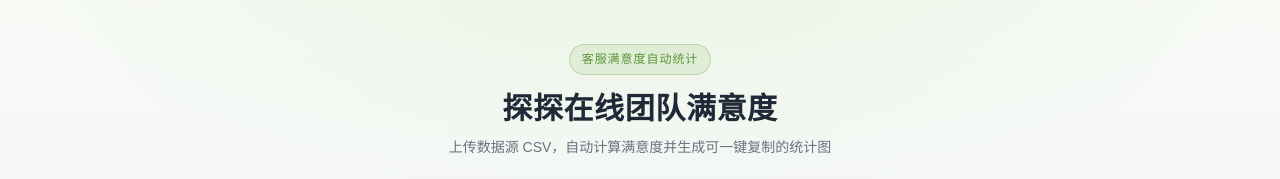
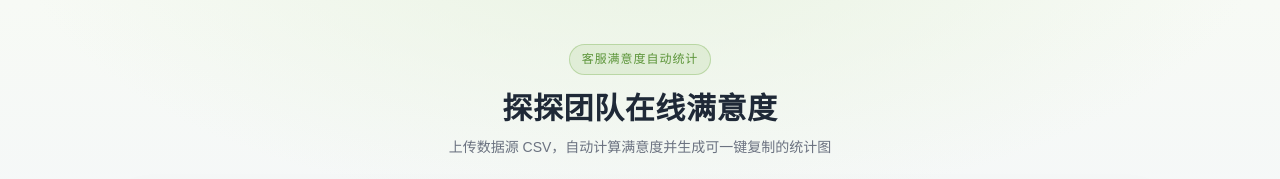
Before and after one commit to 1411430556/csat-dashboard, a Vue app: page / in a window 1280 px wide. Shown: the top 179 px of the page. Built offline with nearby package versions, Linux system fonts and the light colour scheme; no server answers; a web font is replaced by a local one.

Commit message:
chore: 统一项目命名为「探探团队在线满意度」

```diff
--- a/index.html
+++ b/index.html
@@ -6,7 +6,7 @@
     <link rel="icon" type="image/svg+xml" href="/favicon.svg" />
     <!-- 每日一言接口域名预解析：省掉首次请求时的 DNS 查询时间 -->
     <link rel="dns-prefetch" href="https://api.shwgij.com" />
-    <title>探探在线团队满意度</title>
+    <title>探探团队在线满意度</title>
   </head>
   <body>
     <div id="app"></div>
--- a/package.json
+++ b/package.json
@@ -3,7 +3,7 @@
   "private": true,
   "version": "1.0.0",
   "type": "module",
-  "description": "探探在线团队满意度自动计算",
+  "description": "探探团队在线满意度自动计算",
   "packageManager": "pnpm@12.5.1",
   "scripts": {
     "dev": "vite",
--- a/src/views/HomeView.vue
+++ b/src/views/HomeView.vue
@@ -2,7 +2,7 @@
   <main class="page">
     <header class="hero">
       <span class="badge">客服满意度自动统计</span>
-      <h1>探探在线团队满意度</h1>
+      <h1>探探团队在线满意度</h1>
       <p class="subtitle">上传数据源 CSV，自动计算满意度并生成可一键复制的统计图</p>
     </header>
 
@@ -137,7 +137,7 @@
       if (!blob) throw new Error('图片生成失败')
       const link = document.createElement('a')
       link.href = URL.createObjectURL(blob)
-      link.download = '探探在线团队满意度_' + timestamp() + '.png'
+      link.download = '探探团队在线满意度_' + timestamp() + '.png'
       link.click()
       setTimeout(() => URL.revokeObjectURL(link.href), 1000)
     } catch (error) {
```
Also changed, not shown: 1 other file (tests, documents, lock files or other folders).
